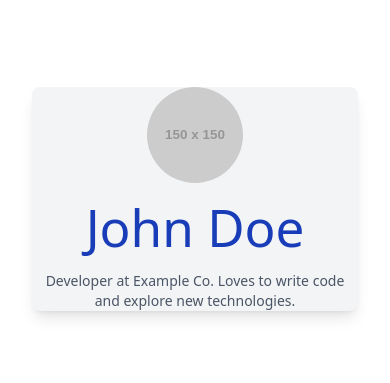
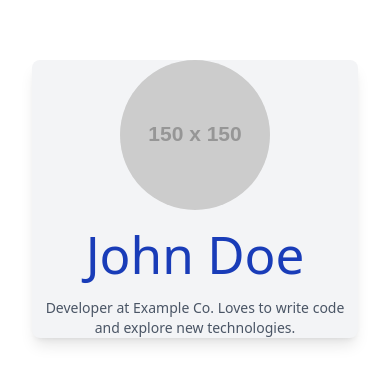
Before and after one commit to StackOdyssey/alx-fe-reactjs, a React (Vite) app in the folder tailwind-react-integration/: page / in a window 390 px wide. Shown: the part 223-606 px from the top of the page. Built offline with nearby package versions, Linux system fonts and the light colour scheme.

Commit message:
Enhance UserProfile with responsive Tailwind utilities 3

```diff
--- a/tailwind-react-integration/src/components/UserProfile.jsx
+++ b/tailwind-react-integration/src/components/UserProfile.jsx
@@ -3,7 +3,7 @@
     return (
         <div className="bg-gray-100 sm:p-4 md:p-8 sm:max-w-xs md:max-w-sm mx-auto my-20 rounded-lg shadow-lg">
             <img
-                className="rounded-full w-24 h-24 md:w-36 md:h-36 mx-auto"
+                className="rounded-full sm:w-24 sm:h-24 md:w-36 md:h-36 mx-auto"
                 src="https://via.placeholder.com/150"
                 alt="User"
             />
```
